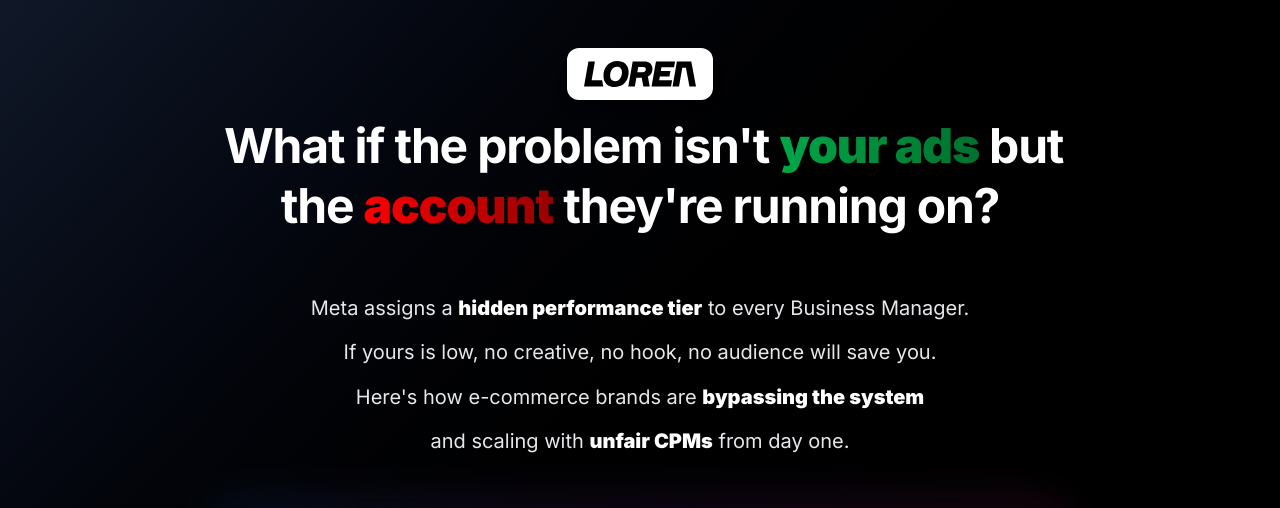
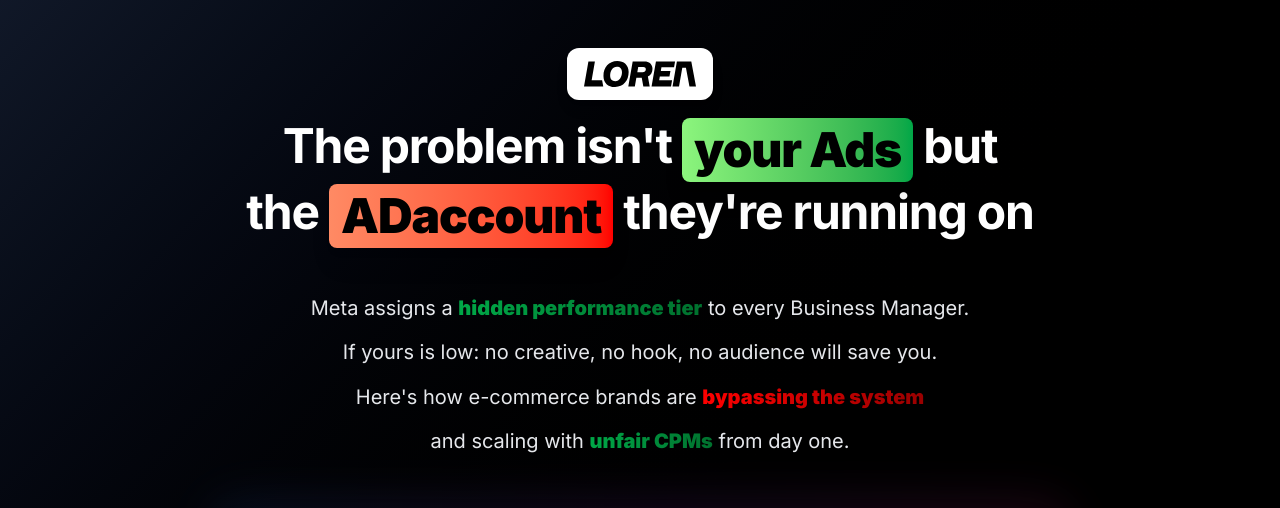
Before and after one commit to loreadev/adv-vsl-landings, a Next.js app: page /vsl-wh in a window 1280 px wide. Shown: the top 508 px of the page. Built offline with nearby package versions, Linux system fonts and the light colour scheme; no server answers.

Commit message:
feat: polish wh headline emphasis

```diff
--- a/src/components/VslPage.tsx
+++ b/src/components/VslPage.tsx
@@ -107,34 +107,49 @@
     headline: () => (
       <>
         <span className="block sm:whitespace-nowrap">
-          What if the problem isn&apos;t{" "}
-          <span className="inline-block whitespace-nowrap bg-gradient-to-r from-[#00A747] to-[#00712E] bg-clip-text text-transparent font-black">
-            your ads
+          The problem isn&apos;t{" "}
+          <span className="relative inline-block align-middle">
+            <span className="inline-block whitespace-nowrap rounded-lg bg-gradient-to-r from-[#8CF57D] to-[#00A747] px-2.5 py-0.5 text-black shadow-xl sm:px-3">
+              <span className="font-black">your Ads</span>
+            </span>
           </span>{" "}
           but
         </span>
         <span className="block">
           the{" "}
-          <span className="inline-block whitespace-nowrap bg-gradient-to-r from-[#FF0000] to-[#990000] bg-clip-text text-transparent font-black">
-            account
+          <span className="relative inline-block align-middle">
+            <span className="inline-block whitespace-nowrap rounded-lg bg-gradient-to-r from-[#FF8A64] to-[#FF0000] px-2.5 py-0.5 text-black shadow-xl sm:px-3">
+              <span className="font-black">ADaccount</span>
+            </span>
           </span>
-          {" "}they&apos;re running on?
+          {" "}they&apos;re running on
         </span>
       </>
     ),
     subheadline: (
       <>
         <span className="block">
-          Meta assigns a <span className="font-black text-white">hidden performance tier</span> to every Business Manager.
+          Meta assigns a{" "}
+          <span className="font-black text-transparent bg-clip-text bg-gradient-to-r from-[#00A747] to-[#00712E]">
+            hidden performance tier
+          </span>{" "}
+          to every Business Manager.
         </span>
         <span className="block mt-3">
-          If yours is low, no creative, no hook, no audience will save you.
+          If yours is low: no creative, no hook, no audience will save you.
         </span>
         <span className="block mt-3">
-          Here&apos;s how e-commerce brands are <span className="font-black text-white">bypassing the system</span>
+          Here&apos;s how e-commerce brands are{" "}
+          <span className="font-black text-transparent bg-clip-text bg-gradient-to-r from-[#FF0000] to-[#990000]">
+            bypassing the system
+          </span>
         </span>
         <span className="block mt-3">
-          and scaling with <span className="font-black text-white">unfair CPMs</span> from day one.
+          and scaling with{" "}
+          <span className="font-black text-transparent bg-clip-text bg-gradient-to-r from-[#00A747] to-[#00712E]">
+            unfair CPMs
+          </span>{" "}
+          from day one.
         </span>
       </>
     ),
@@ -163,6 +178,7 @@
   const subheadlineClassName = isWh
     ? "text-[0.98rem] sm:text-lg lg:text-xl text-gray-200 max-w-[20.75rem] sm:max-w-3xl mx-auto leading-[1.42] sm:leading-relaxed"
     : "text-base sm:text-lg lg:text-xl text-gray-200 max-w-3xl mx-auto leading-relaxed";
+  const subheadlineWrapperClassName = isWh ? "text-center px-1 -mt-2 sm:-mt-3" : "text-center";
   const ctaClassName = isWh
     ? "relative group inline-flex w-full max-w-[20.75rem] sm:w-auto bg-gradient-to-r from-blue-600 via-purple-600 to-blue-700 hover:from-blue-500 hover:via-purple-500 hover:to-blue-600 text-white font-bold py-3.5 px-5 lg:py-4 lg:px-8 rounded-xl text-[0.95rem] sm:text-base lg:text-lg transition-all duration-300 shadow-2xl hover:shadow-purple-500/30 hover:scale-[1.02] items-center justify-center gap-2 sm:gap-3 border border-white/10 hover:border-white/20 no-underline"
     : "relative group inline-flex w-auto bg-gradient-to-r from-blue-600 via-purple-600 to-blue-700 hover:from-blue-500 hover:via-purple-500 hover:to-blue-600 text-white font-bold py-3 px-6 lg:py-4 lg:px-8 rounded-xl text-sm sm:text-base lg:text-lg transition-all duration-300 shadow-2xl hover:shadow-purple-500/30 hover:scale-[1.02] items-center justify-center gap-2 sm:gap-3 border border-white/10 hover:border-white/20 no-underline";
@@ -240,7 +256,7 @@
             </div>
 
             {config.subheadline && (
-              <div className={`text-center ${isWh ? "px-1" : ""}`}>
+              <div className={subheadlineWrapperClassName}>
                 <p className={subheadlineClassName}>
                   {config.subheadline}
                 </p>
```
